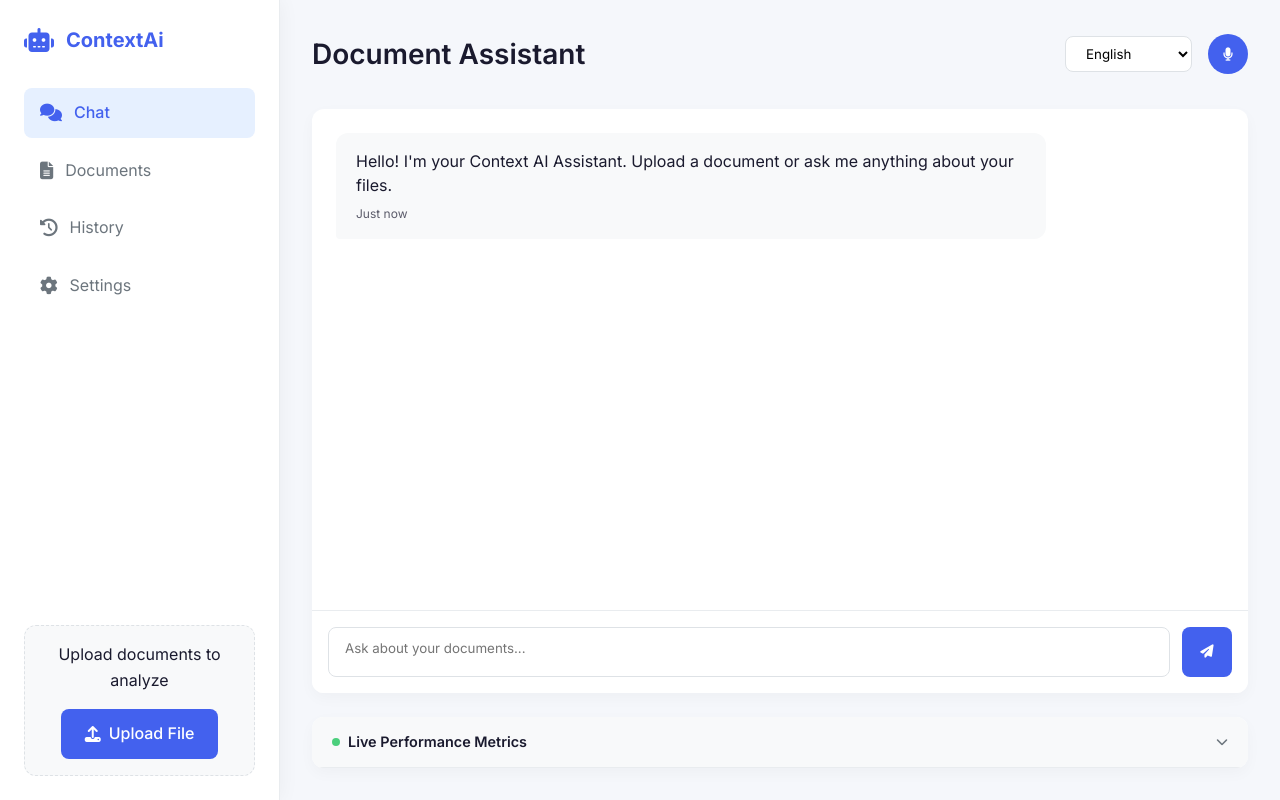
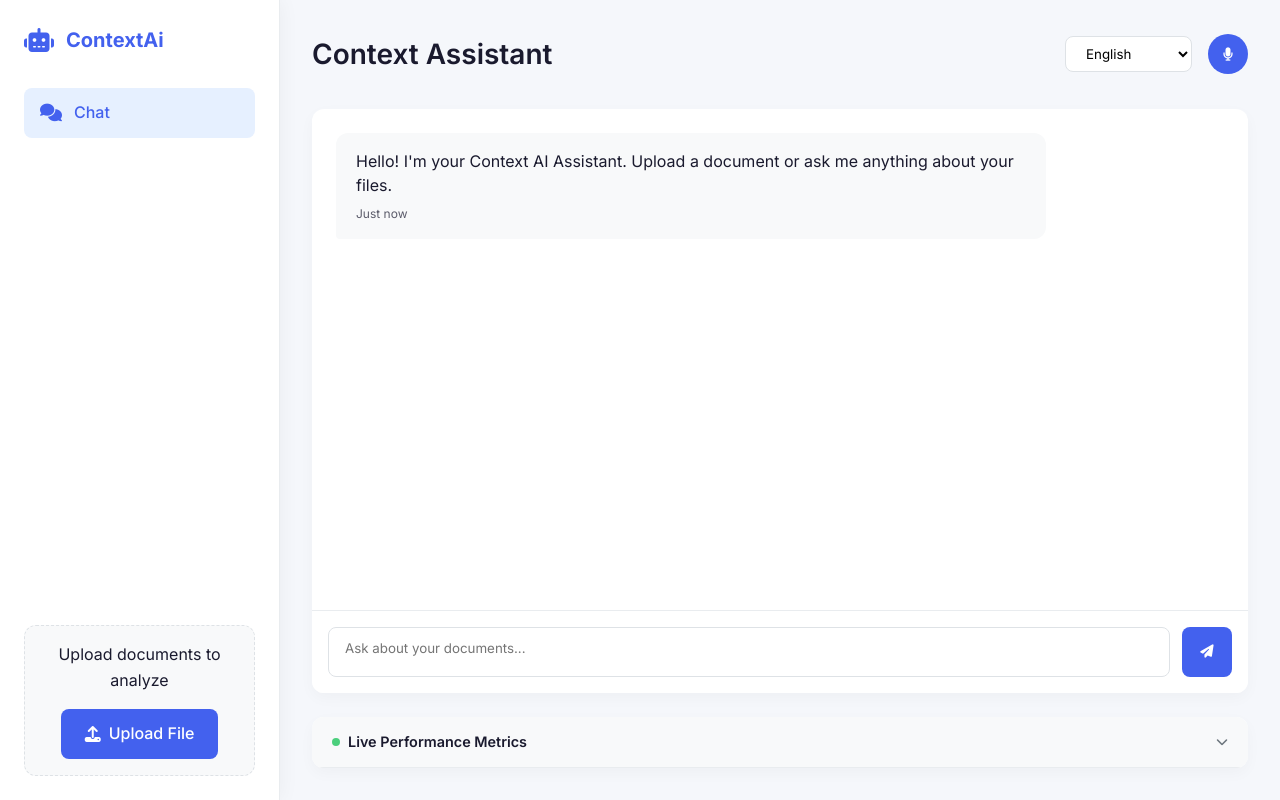
Before and after one commit to Context-Driven-Legal-Text-Analysis/Context_Driven_Text_Analysis, a Flask app: page / in a window 1280 px wide. Run offline with Flask 2, Linux system fonts and the light colour scheme; data that the repository does not hold is empty.

Commit message:
minor changes

```diff
--- a/templates/index.html
+++ b/templates/index.html
@@ -410,19 +410,22 @@
                     <i class="fas fa-comments"></i>
                     <span>Chat</span>
                 </a>
+                <!--
                 <a href="#" class="nav-item">
                     <i class="fas fa-file-alt"></i>
                     <span>Documents</span>
                 </a>
+
                 <a href="#" class="nav-item">
                     <i class="fas fa-history"></i>
                     <span>History</span>
                 </a>
+
                 <a href="#" class="nav-item">
                     <i class="fas fa-cog"></i>
                     <span>Settings</span>
                 </a>
-
+                -->
                 <div class="upload-section">
                     <p>Upload documents to analyze</p>
                     <label for="file-upload" class="upload-btn">
@@ -435,7 +438,7 @@
 
             <div class="main-content">
                 <div class="header">
-                    <h1>Document Assistant</h1>
+                    <h1>Context Assistant</h1>
                     <div class="user-controls">
                         <select class="language-selector" id="language-selector">
                             <option value="en">English</option>
```
